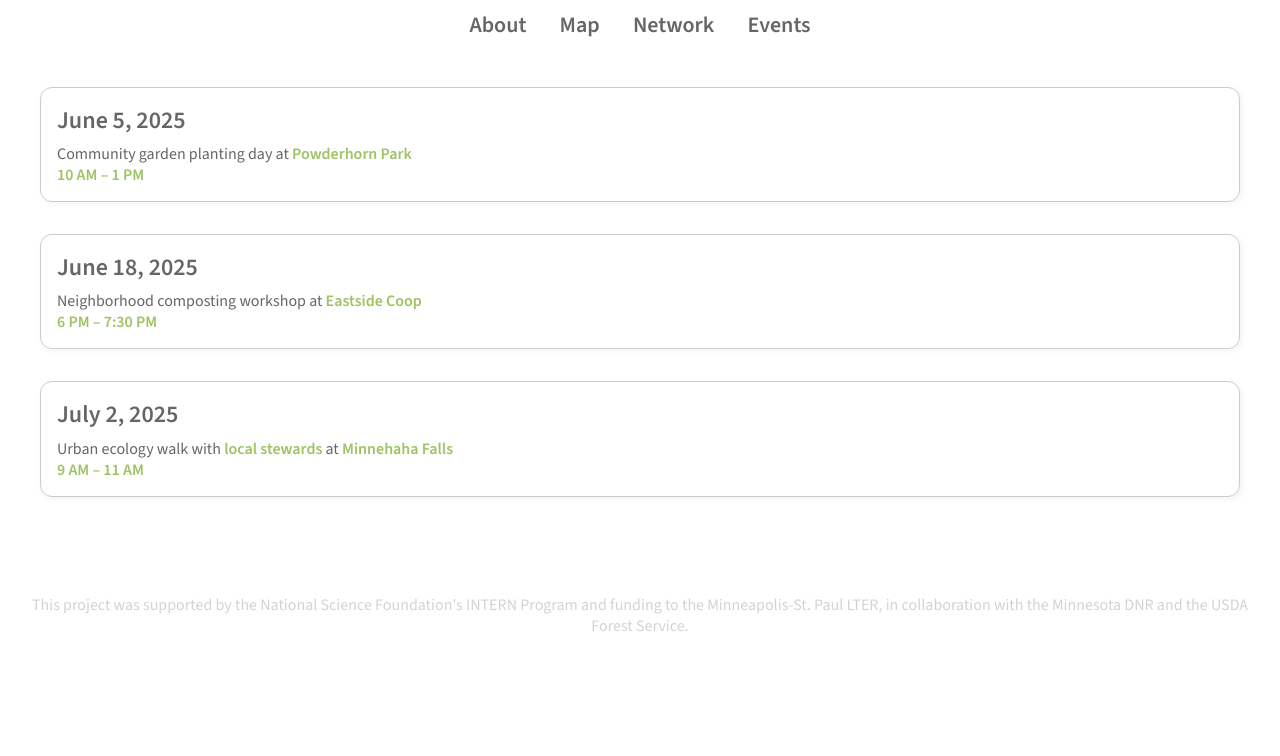
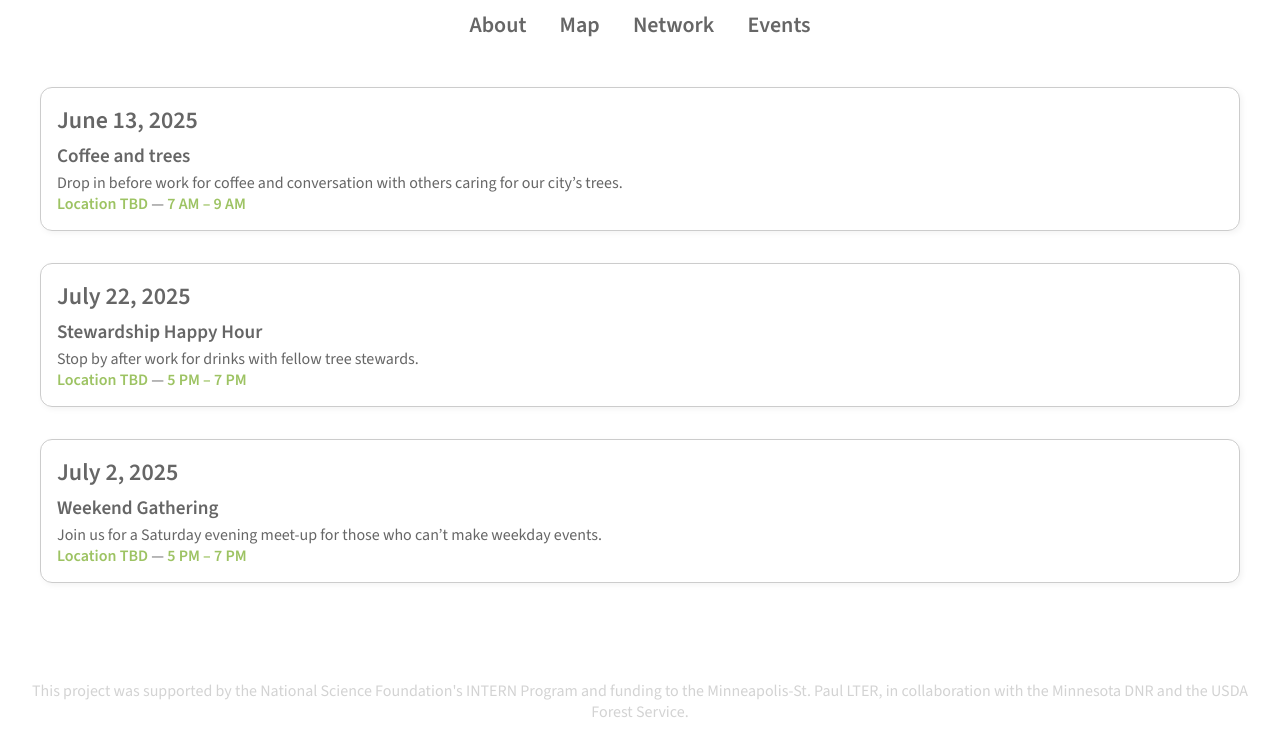
Before and after one commit to sallydonovan/mspstewmap, a Jekyll site: the page built from events.md, in a window 1280 px wide. Shown: the top 756 px of the page. Built offline with Jekyll 4.4.1, drawn with Linux system fonts in a browser that asks for light colours.

Commit message:
Update events.md

```diff
--- a/events.md
+++ b/events.md
@@ -18,6 +18,12 @@ layout: default
     margin-bottom: 0.3em;
   }
 
+  .event-title {
+    font-size: 1.2em;
+    font-weight: bold;
+    margin-bottom: 0.2em;
+  }
+
   .event-highlight {
     color: #9dc363;
     font-weight: bold;
@@ -25,25 +31,28 @@ layout: default
 </style>
 
 <div class="event-box">
-  <div class="event-date">June 5, 2025</div>
+  <div class="event-date">June 13, 2025</div>
+  <div class="event-title">Coffee and trees</div>
   <div>
-    Community garden planting day at <span class="event-highlight">Powderhorn Park</span><br>
-    <span class="event-highlight">10 AM – 1 PM</span>
+    Drop in before work for coffee and conversation with others caring for our city’s trees.<br>
+    <span class="event-highlight">Location TBD</span> — <span class="event-highlight">7 AM – 9 AM</span>
   </div>
 </div>
 
 <div class="event-box">
-  <div class="event-date">June 18, 2025</div>
+  <div class="event-date">July 22, 2025</div>
+  <div class="event-title"> Stewardship Happy Hour</div>
   <div>
-    Neighborhood composting workshop at <span class="event-highlight">Eastside Coop</span><br>
-    <span class="event-highlight">6 PM – 7:30 PM</span>
+    Stop by after work for drinks with fellow tree stewards.<br>
+    <span class="event-highlight">Location TBD</span> — <span class="event-highlight">5 PM – 7 PM</span>
   </div>
 </div>
 
 <div class="event-box">
   <div class="event-date">July 2, 2025</div>
+  <div class="event-title">Weekend Gathering</div>
   <div>
-    Urban ecology walk with <span class="event-highlight">local stewards</span> at <span class="event-highlight">Minnehaha Falls</span><br>
-    <span class="event-highlight">9 AM – 11 AM</span>
+    Join us for a Saturday evening meet-up for those who can’t make weekday events.<br>
+    <span class="event-highlight">Location TBD</span> — <span class="event-highlight">5 PM – 7 PM</span>
   </div>
 </div>
```
